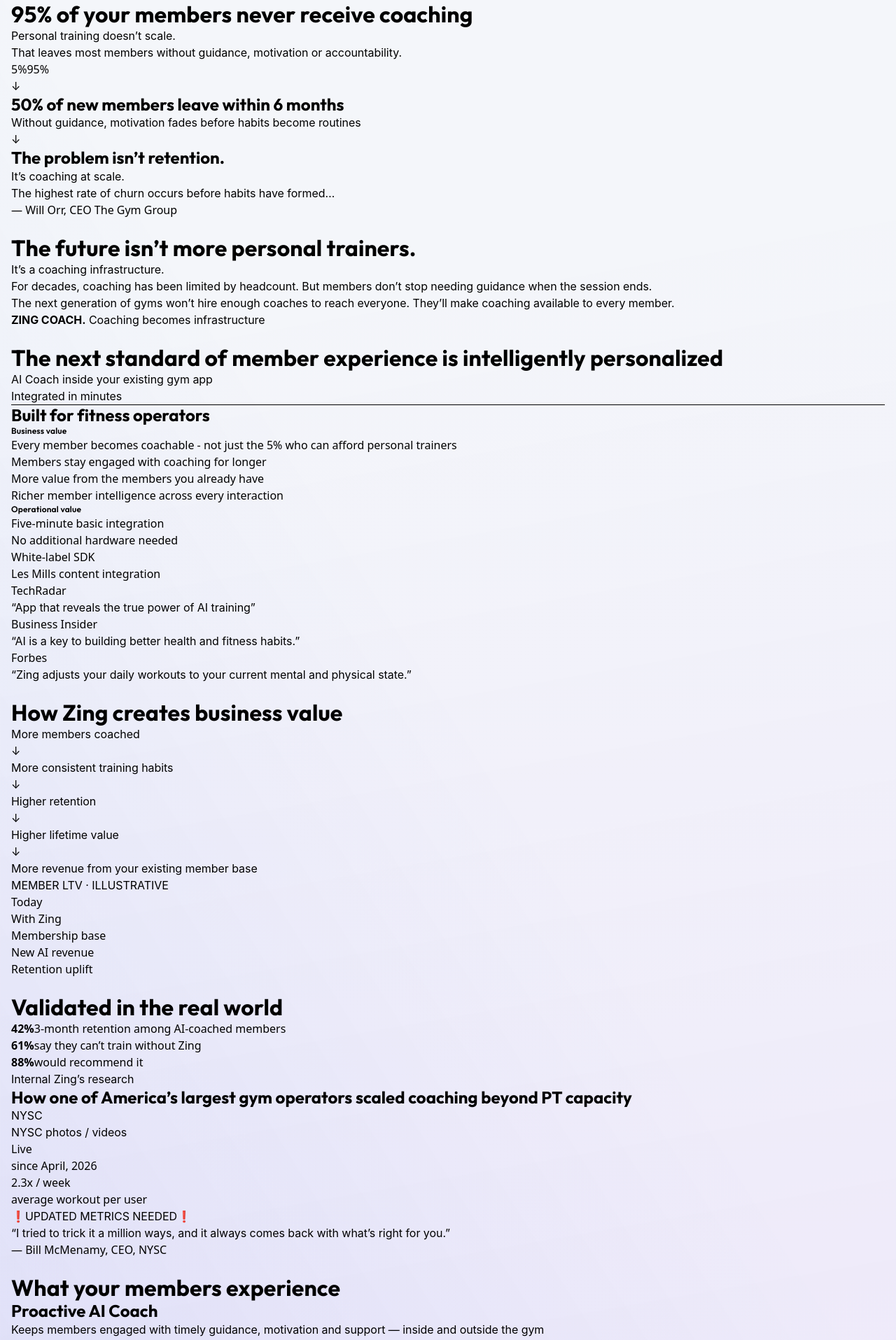
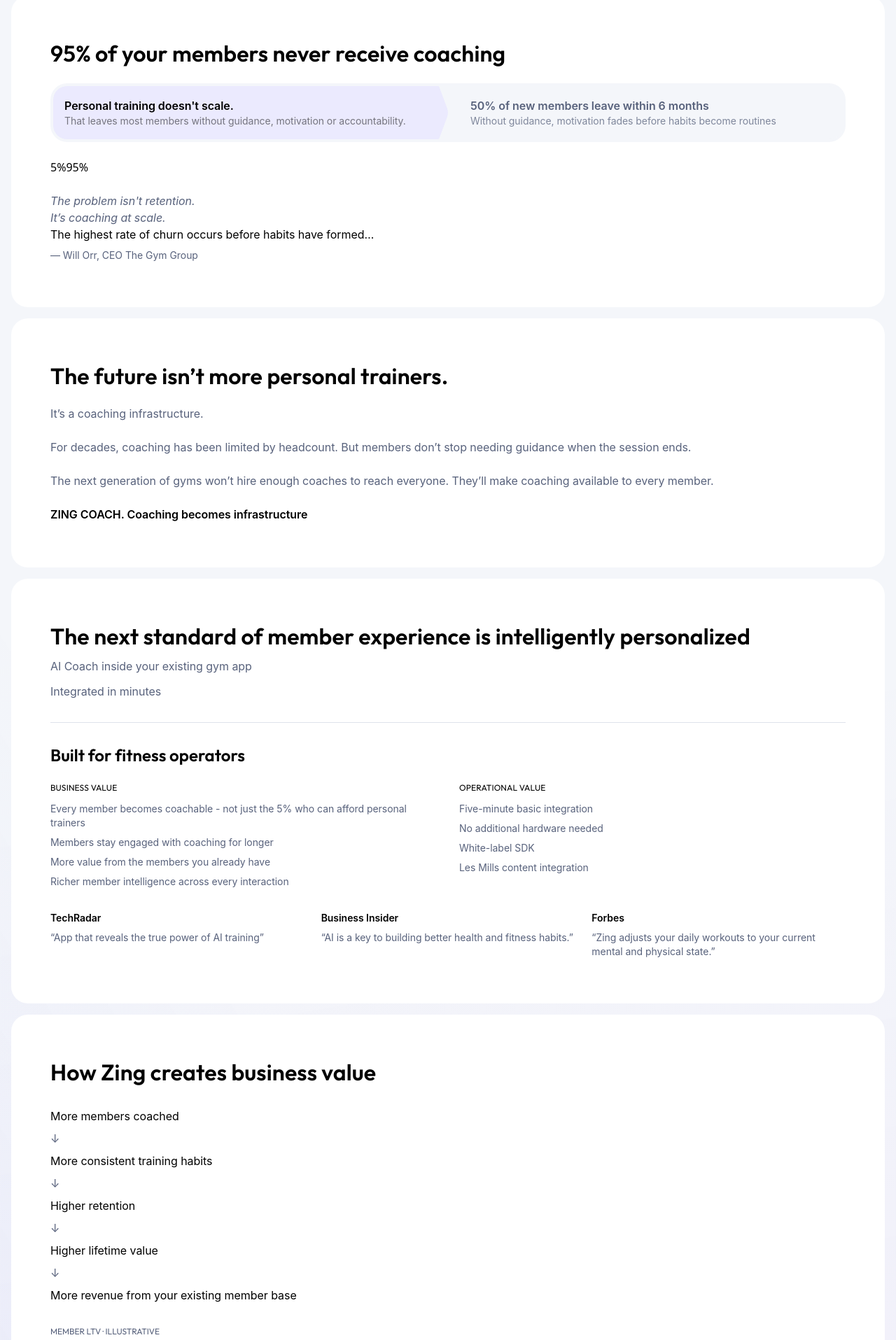
Before and after one commit to kkrll/toy-zing, a Next.js app: page /b2b-land in a window 1280 px wide. Shown: the part 1280-3195 px from the top of the page at 70% size. Built offline with nearby package versions, Linux system fonts and the light colour scheme.

Commit message:
b2b landing draft

```diff
--- a/src/experiments/b2b-land/Aiden.tsx
+++ b/src/experiments/b2b-land/Aiden.tsx
@@ -29,33 +29,42 @@
 
 export const Aiden = () => {
   return (
-    <section>
-      <h2>Back your trAIners up</h2>
-      <p>Coming soon: Aiden — the AI Copilot for Personal Trainers</p>
+    <section className="bg-theme-bg-100 rounded-3xl px-14 py-16 flex flex-col gap-8">
+      <div className="flex flex-col gap-3">
+        <h2 className="type-heading-h2">Back your trAIners up</h2>
+        <p className="type-body-lg text-theme-text-secondary">Coming soon: Aiden — the AI Copilot for Personal Trainers</p>
+      </div>
 
       {/* [concept for the image] */}
-      <div aria-hidden="true">
+      <div aria-hidden="true" className="type-body-md text-theme-text-secondary">
         <p>Aiden concept image</p>
       </div>
 
-      <h3>Every trainer. Supercharged.</h3>
-      <p>Multiply every coach’s impact.</p>
-      <p>
-        Enable one trainer to coach 3–5× more members by automating planning,
-        analysis and routine communication — while keeping every human
-        interaction personal.
-      </p>
+      <div className="flex flex-col gap-3">
+        <h3 className="type-heading-h3">Every trainer. Supercharged.</h3>
+        <p className="type-body-lg text-theme-text-secondary">Multiply every coach’s impact.</p>
+        <p className="type-body-lg text-theme-text-secondary">
+          Enable one trainer to coach 3–5× more members by automating planning,
+          analysis and routine communication — while keeping every human
+          interaction personal.
+        </p>
+      </div>
 
-      <ul>
+      <ul className="flex flex-col gap-4">
         {CAPABILITIES.map((capability) => (
-          <li key={capability.title}>
-            <h4>{capability.title}</h4>
-            <p>{capability.description}</p>
+          <li key={capability.title} className="flex flex-col gap-1">
+            <h4 className="type-body-lg-semi">{capability.title}</h4>
+            <p className="type-body-md text-theme-text-secondary">{capability.description}</p>
           </li>
         ))}
       </ul>
 
-      <a href={DEMO_CALENDAR_URL}>Get Demo →</a>
+      <a
+        href={DEMO_CALENDAR_URL}
+        className="px-4 py-3 bg-theme-fg-100 text-theme-bg-100 type-body-lg-semi rounded-2xl self-start"
+      >
+        Get Demo →
+      </a>
     </section>
   );
 };
--- a/src/experiments/b2b-land/BusinessValue.tsx
+++ b/src/experiments/b2b-land/BusinessValue.tsx
@@ -14,26 +14,26 @@
 
 export const BusinessValue = () => {
   return (
-    <section>
-      <h2>How Zing creates business value</h2>
+    <section className="bg-theme-bg-100 rounded-3xl px-14 py-16 flex flex-col gap-8">
+      <h2 className="type-heading-h2">How Zing creates business value</h2>
 
-      <ol>
+      <ol className="flex flex-col gap-2">
         {VALUE_CHAIN.map((step, index) => (
-          <li key={step}>
-            <p>{step}</p>
-            {index < VALUE_CHAIN.length - 1 ? <p>↓</p> : null}
+          <li key={step} className="flex flex-col gap-2">
+            <p className="type-body-lg">{step}</p>
+            {index < VALUE_CHAIN.length - 1 ? <p className="text-theme-text-secondary">↓</p> : null}
           </li>
         ))}
       </ol>
 
       {/* Visual: Member LTV illustrative stacked bar — Today vs With Zing */}
-      <figure>
-        <p>MEMBER LTV · ILLUSTRATIVE</p>
+      <figure className="flex flex-col gap-4">
+        <p className="type-heading-h4 text-theme-text-secondary">MEMBER LTV · ILLUSTRATIVE</p>
 
         <div aria-label="Member LTV comparison: Today vs With Zing">
           <div>
             <div aria-label="Today: membership base" />
-            <span>Today</span>
+            <span className="type-body-md">Today</span>
           </div>
 
           {/* [dynamic graph: the right column growths] */}
@@ -43,13 +43,13 @@
                 <div key={segment.key} data-segment={segment.key} />
               ))}
             </div>
-            <span>With Zing</span>
+            <span className="type-body-md">With Zing</span>
           </div>
         </div>
 
-        <ul>
+        <ul className="flex gap-6">
           {LTV_SEGMENTS.map((segment) => (
-            <li key={segment.key}>{segment.label}</li>
+            <li key={segment.key} className="type-body-sm text-theme-text-secondary">{segment.label}</li>
           ))}
         </ul>
       </figure>
--- a/src/experiments/b2b-land/CTA.tsx
+++ b/src/experiments/b2b-land/CTA.tsx
@@ -3,22 +3,34 @@
 
 export const CTA = () => {
   return (
-    <section>
-      <h2>The next standard of member experience starts here</h2>
-      <p>
-        Book a demo and see how AI coaching turns every membership into a
-        personally coached journey
-      </p>
+    <section className="bg-theme-bg-100 rounded-3xl px-14 py-16 flex flex-col gap-8">
+      <div className="flex flex-col gap-3">
+        <h2 className="type-heading-h2">The next standard of member experience starts here</h2>
+        <p className="type-body-lg text-theme-text-secondary">
+          Book a demo and see how AI coaching turns every membership into a
+          personally coached journey
+        </p>
+      </div>
 
-      <div>
-        <a href={DEMO_CALENDAR_URL}>Book a demo</a>
-        <button type="button">Experience Zing Coach</button>
+      <div className="flex gap-4">
+        <a
+          href={DEMO_CALENDAR_URL}
+          className="px-4 py-3 bg-theme-fg-100 text-theme-bg-100 type-body-lg-semi rounded-2xl min-w-3xs"
+        >
+          Book a demo
+        </a>
+        <button
+          type="button"
+          className="px-4 py-3 bg-theme-bg-200 type-body-lg-semi rounded-2xl min-w-3xs"
+        >
+          Experience Zing Coach
+        </button>
       </div>
 
       {/* FAQ (tbd) */}
-      <div>
-        <h3>FAQ</h3>
-        <p>tbd</p>
+      <div className="flex flex-col gap-2">
+        <h3 className="type-heading-h3">FAQ</h3>
+        <p className="type-body-md text-theme-text-secondary">tbd</p>
       </div>
     </section>
   );
--- a/src/experiments/b2b-land/Experience.tsx
+++ b/src/experiments/b2b-land/Experience.tsx
@@ -28,19 +28,21 @@
 
 export const Experience = () => {
   return (
-    <section>
-      <h2>What your members experience</h2>
+    <section className="bg-theme-bg-100 rounded-3xl px-14 py-16 flex flex-col gap-8">
+      <h2 className="type-heading-h2">What your members experience</h2>
 
-      <ul>
+      <ul className="flex flex-col gap-6">
         {FEATURES.map((feature) => (
-          <li key={feature.title}>
-            <h3>{feature.title}</h3>
-            <p>{feature.description}</p>
+          <li key={feature.title} className="flex flex-col gap-1">
+            <h3 className="type-heading-h3">{feature.title}</h3>
+            <p className="type-body-lg text-theme-text-secondary">{feature.description}</p>
           </li>
         ))}
       </ul>
 
-      <button type="button">Try now →</button>
+      <button type="button" className="px-4 py-3 bg-theme-fg-100 text-theme-bg-100 type-body-lg-semi rounded-2xl self-start">
+        Try now →
+      </button>
     </section>
   );
 };
--- a/src/experiments/b2b-land/Infrastructure.tsx
+++ b/src/experiments/b2b-land/Infrastructure.tsx
@@ -1,20 +1,20 @@
 export const Infrastructure = () => {
   return (
-    <section>
-      <h2>The future isn’t more personal trainers.</h2>
-      <p>It’s a coaching infrastructure.</p>
+    <section className="bg-theme-bg-100 rounded-3xl px-14 py-16 flex flex-col gap-6">
+      <h2 className="type-heading-h2">The future isn’t more personal trainers.</h2>
+      <p className="type-body-lg text-theme-text-secondary">It’s a coaching infrastructure.</p>
 
-      <p>
+      <p className="type-body-lg text-theme-text-secondary">
         For decades, coaching has been limited by headcount. But members don’t
         stop needing guidance when the session ends.
       </p>
-      <p>
+      <p className="type-body-lg text-theme-text-secondary">
         The next generation of gyms won’t hire enough coaches to reach everyone.
         They’ll make coaching available to every member.
       </p>
 
-      <p>
-        <strong>ZING COACH.</strong> Coaching becomes infrastructure
+      <p className="type-body-lg-semi">
+        ZING COACH. Coaching becomes infrastructure
       </p>
     </section>
   );
--- a/src/experiments/b2b-land/Integration.tsx
+++ b/src/experiments/b2b-land/Integration.tsx
@@ -28,17 +28,19 @@
 
 export const Integration = () => {
   return (
-    <section>
-      <h2>Integrated in minutes. Easy to scale.</h2>
+    <section className="bg-theme-bg-100 rounded-3xl px-14 py-16 flex flex-col gap-8">
+      <h2 className="type-heading-h2">Integrated in minutes. Easy to scale.</h2>
 
-      <ol>
+      <ol className="flex flex-col gap-6">
         {STEPS.map((step) => (
-          <li key={step.number}>
-            <h3>
+          <li key={step.number} className="flex flex-col gap-2">
+            <h3 className="type-heading-h3">
               {step.number}. {step.title}
             </h3>
-            <p>{step.description}</p>
-            {"note" in step && step.note ? <p>{step.note}</p> : null}
+            <p className="type-body-lg text-theme-text-secondary">{step.description}</p>
+            {"note" in step && step.note ? (
+              <p className="type-body-md text-theme-text-secondary">{step.note}</p>
+            ) : null}
           </li>
         ))}
       </ol>
--- a/src/experiments/b2b-land/Problems.tsx
+++ b/src/experiments/b2b-land/Problems.tsx
@@ -1,11 +1,86 @@
+"use client";
+
+import { cn } from "@/lib/utils";
+import { useState } from "react";
+
 export const Problems = () => {
+  const [active, setActive] = useState<"coached" | "uncoached">("uncoached");
   return (
-    <section>
-      <h2>95% of your members never receive coaching</h2>
-      <p>Personal training doesn’t scale.</p>
-      <p>
-        That leaves most members without guidance, motivation or accountability.
-      </p>
+    <section className="bg-theme-bg-100 rounded-3xl px-14 py-16 flex flex-col gap-6">
+      <h2 className="type-heading-h2">
+        95% of your members never receive coaching
+      </h2>
+      <div className="bg-theme-bg-200 p-1 rounded-3xl">
+        <div className="relative h-full w-full overflow-hidden flex bg-theme-bg-200 rounded-[20px]">
+          <div
+            className="pointer-events-none absolute h-full inset-y-0 left-0 right-1/2 flex text-theme-bg-cadet-100 transition-transform duration-300 ease-in-out"
+            style={{
+              transform: active === "coached" ? "translateX(100%)" : "none",
+            }}
+          >
+            <svg
+              className="relative z-10 -mr-px h-full shrink-0 transition-[width] duration-300 ease-in-out"
+              style={{ width: active === "coached" ? 20 : 0 }}
+              viewBox="0 0 34 100"
+              preserveAspectRatio="none"
+              fill="none"
+              xmlns="http://www.w3.org/2000/svg"
+              aria-hidden
+            >
+              <path
+                d="M0.398857 5.73093C-0.875711 3.07558 1.05954 0 4.00495 0H34V50V100H4.00495C1.05954 100 -0.875713 96.9244 0.398854 94.2691L17.4938 58.6546C20.1198 53.1837 20.1198 46.8163 17.4938 41.3454L0.398857 5.73093Z"
+                fill="currentColor"
+              />
+            </svg>
+            <div className="h-full w-full bg-theme-bg-cadet-100" />
+            <svg
+              className="relative z-10 -ml-px h-full shrink-0 transition-[width] duration-300 ease-in-out"
+              style={{ width: active === "uncoached" ? 20 : 0 }}
+              viewBox="0 0 34 100"
+              preserveAspectRatio="none"
+              fill="none"
+              xmlns="http://www.w3.org/2000/svg"
+              aria-hidden
+            >
+              <path
+                d="M0 0H9.48306C11.0214 0 12.4235 0.882214 13.0892 2.26908L31.8458 41.3454C34.4718 46.8163 34.4718 53.1837 31.8458 58.6546L13.0892 97.7309C12.4235 99.1178 11.0214 100 9.48306 100H0V50V0Z"
+                fill="currentColor"
+              />
+            </svg>
+          </div>
+          <button
+            type="button"
+            onClick={() => setActive("uncoached")}
+            className={cn(
+              "relative z-10 flex-1 rounded-l-[20px] pl-4 pr-8 py-4 text-left",
+              active === "uncoached" ? "" : "text-theme-text-secondary",
+            )}
+          >
+            <p className="type-body-lg-semi">
+              Personal training doesn't scale.
+            </p>
+            <p className="type-body-md opacity-50">
+              That leaves most members without guidance, motivation or
+              accountability.
+            </p>
+          </button>
+          <button
+            type="button"
+            onClick={() => setActive("coached")}
+            className={cn(
+              "relative z-10 flex-1 rounded-r-[20px] pl-8 pr-4 py-4 text-left",
+              active === "coached" ? "" : "text-theme-text-secondary",
+            )}
+          >
+            <p className="type-body-lg-semi">
+              50% of new members leave within 6 months
+            </p>
+            <p className="type-body-md opacity-75">
+              Without guidance, motivation fades before habits become routines
+            </p>
+          </button>
+        </div>
+      </div>
 
       {/* Visual: bar — 5% green, 95% red */}
       <div aria-label="5% coached, 95% without coaching">
@@ -15,22 +90,23 @@
         </div>
       </div>
 
-      <p>↓</p>
+      <div className="flex flex-col">
+        <p className="type-body-lg text-theme-text-secondary italic">
+          The problem isn't retention.
+        </p>
+        <p className="type-body-lg text-theme-text-secondary italic">
+          It’s coaching at scale.
+        </p>
 
-      <h3>50% of new members leave within 6 months</h3>
-      <p>Without guidance, motivation fades before habits become routines</p>
-
-      <p>↓</p>
-
-      <h3>The problem isn’t retention.</h3>
-      <p>It’s coaching at scale.</p>
-
-      <blockquote>
-        <p>
-          The highest rate of churn occurs before habits have formed…
-        </p>
-        <footer>— Will Orr, CEO The Gym Group</footer>
-      </blockquote>
+        <blockquote className="flex flex-col gap-2">
+          <p className="type-body-lg">
+            The highest rate of churn occurs before habits have formed…
+          </p>
+          <footer className="type-body-md text-theme-text-secondary">
+            — Will Orr, CEO The Gym Group
+          </footer>
+        </blockquote>
+      </div>
     </section>
   );
 };
--- a/src/experiments/b2b-land/Validated.tsx
+++ b/src/experiments/b2b-land/Validated.tsx
@@ -6,52 +6,54 @@
 
 export const Validated = () => {
   return (
-    <section>
-      <h2>Validated in the real world</h2>
+    <section className="bg-theme-bg-100 rounded-3xl px-14 py-16 flex flex-col gap-8">
+      <h2 className="type-heading-h2">Validated in the real world</h2>
 
-      <ul>
+      <ul className="grid grid-cols-3 gap-4">
         {METRICS.map((metric) => (
-          <li key={metric.value}>
-            <strong>{metric.value}</strong>
-            <span>{metric.label}</span>
+          <li key={metric.value} className="flex flex-col gap-1">
+            <strong className="type-counter-xs">{metric.value}</strong>
+            <span className="type-body-md text-theme-text-secondary">{metric.label}</span>
           </li>
         ))}
       </ul>
-      <p>Internal Zing’s research</p>
+      <p className="type-body-sm text-theme-text-secondary">Internal Zing’s research</p>
 
-      <h3>
+      <div className="flex flex-col gap-4">
+        <h3 className="type-heading-h3">
           How one of America’s largest gym operators scaled coaching beyond PT
           capacity
         </h3>
 
         {/* TODO: NYSC logo */}
-      <p>NYSC</p>
+        <p className="type-body-md-semi">NYSC</p>
 
         {/* TODO: NYSC photos / videos */}
         <div aria-label="NYSC photos and videos">
-        <p>NYSC photos / videos</p>
+          <p className="type-body-md text-theme-text-secondary">NYSC photos / videos</p>
         </div>
 
-      <dl>
-        <div>
-          <dt>Live</dt>
-          <dd>since April, 2026</dd>
+        <dl className="flex gap-8">
+          <div className="flex flex-col gap-1">
+            <dt className="type-body-lg-semi">Live</dt>
+            <dd className="type-body-md text-theme-text-secondary">since April, 2026</dd>
           </div>
-        <div>
-          <dt>2.3x / week</dt>
-          <dd>average workout per user</dd>
+          <div className="flex flex-col gap-1">
+            <dt className="type-body-lg-semi">2.3x / week</dt>
+            <dd className="type-body-md text-theme-text-secondary">average workout per user</dd>
           </div>
         </dl>
         {/* ❗️UPDATED METRICS NEEDED❗️ */}
-      <p>❗️UPDATED METRICS NEEDED❗️</p>
+        <p className="type-body-sm text-theme-text-secondary">❗️UPDATED METRICS NEEDED❗️</p>
 
-      <blockquote>
-        <p>
+        <blockquote className="flex flex-col gap-2">
+          <p className="type-body-lg">
             “I tried to trick it a million ways, and it always comes back with
             what’s right for you.”
           </p>
-        <footer>— Bill McMenamy, CEO, NYSC</footer>
+          <footer className="type-body-md text-theme-text-secondary">— Bill McMenamy, CEO, NYSC</footer>
         </blockquote>
+      </div>
     </section>
   );
 };
--- a/src/experiments/b2b-land/Value.tsx
+++ b/src/experiments/b2b-land/Value.tsx
@@ -30,41 +30,45 @@
 
 export const Value = () => {
   return (
-    <section>
-      <h2>The next standard of member experience is intelligently personalized</h2>
-      <p>AI Coach inside your existing gym app</p>
-      <p>Integrated in minutes</p>
+    <section className="bg-theme-bg-100 rounded-3xl px-14 py-16 flex flex-col gap-8">
+      <div className="flex flex-col gap-3">
+        <h2 className="type-heading-h2">The next standard of member experience is intelligently personalized</h2>
+        <p className="type-body-lg text-theme-text-secondary">AI Coach inside your existing gym app</p>
+        <p className="type-body-lg text-theme-text-secondary">Integrated in minutes</p>
+      </div>
 
-      <hr />
+      <hr className="border-theme-bg-300" />
 
-      <h3>Built for fitness operators</h3>
+      <div className="flex flex-col gap-6">
+        <h3 className="type-heading-h3">Built for fitness operators</h3>
 
-      <div>
-        <div>
-          <h4>Business value</h4>
-          <ul>
+        <div className="grid grid-cols-2 gap-8">
+          <div className="flex flex-col gap-3">
+            <h4 className="type-heading-h4">Business value</h4>
+            <ul className="flex flex-col gap-2">
               {BUSINESS_VALUE.map((item) => (
-              <li key={item}>{item}</li>
+                <li key={item} className="type-body-md text-theme-text-secondary">{item}</li>
               ))}
             </ul>
           </div>
 
-        <div>
-          <h4>Operational value</h4>
-          <ul>
+          <div className="flex flex-col gap-3">
+            <h4 className="type-heading-h4">Operational value</h4>
+            <ul className="flex flex-col gap-2">
               {OPERATIONAL_VALUE.map((item) => (
-              <li key={item}>{item}</li>
+                <li key={item} className="type-body-md text-theme-text-secondary">{item}</li>
               ))}
             </ul>
           </div>
         </div>
+      </div>
 
-      <div>
+      <div className="grid grid-cols-3 gap-6">
         {PRESS_QUOTES.map((item) => (
-          <figure key={item.source}>
-            <figcaption>{item.source}</figcaption>
+          <figure key={item.source} className="flex flex-col gap-2">
+            <figcaption className="type-body-md-semi">{item.source}</figcaption>
             <blockquote>
-              <p>“{item.quote}”</p>
+              <p className="type-body-md text-theme-text-secondary">“{item.quote}”</p>
             </blockquote>
           </figure>
         ))}
--- a/src/experiments/b2b-land/index.tsx
+++ b/src/experiments/b2b-land/index.tsx
@@ -15,7 +15,7 @@
   return (
     <>
       <Navigation />
-      <main className="p-4 bg-theme-bg-chat flex flex-col gap-6">
+      <main className="p-4 bg-theme-bg-chat flex flex-col gap-4">
         <Hero />
         <Problems />
         <Infrastructure />
```
Also changed, not shown: src/experiments/b2b-land/Deploy.tsx (+24 -18 lines). Lines whose indentation alone changed are shown as unchanged.
